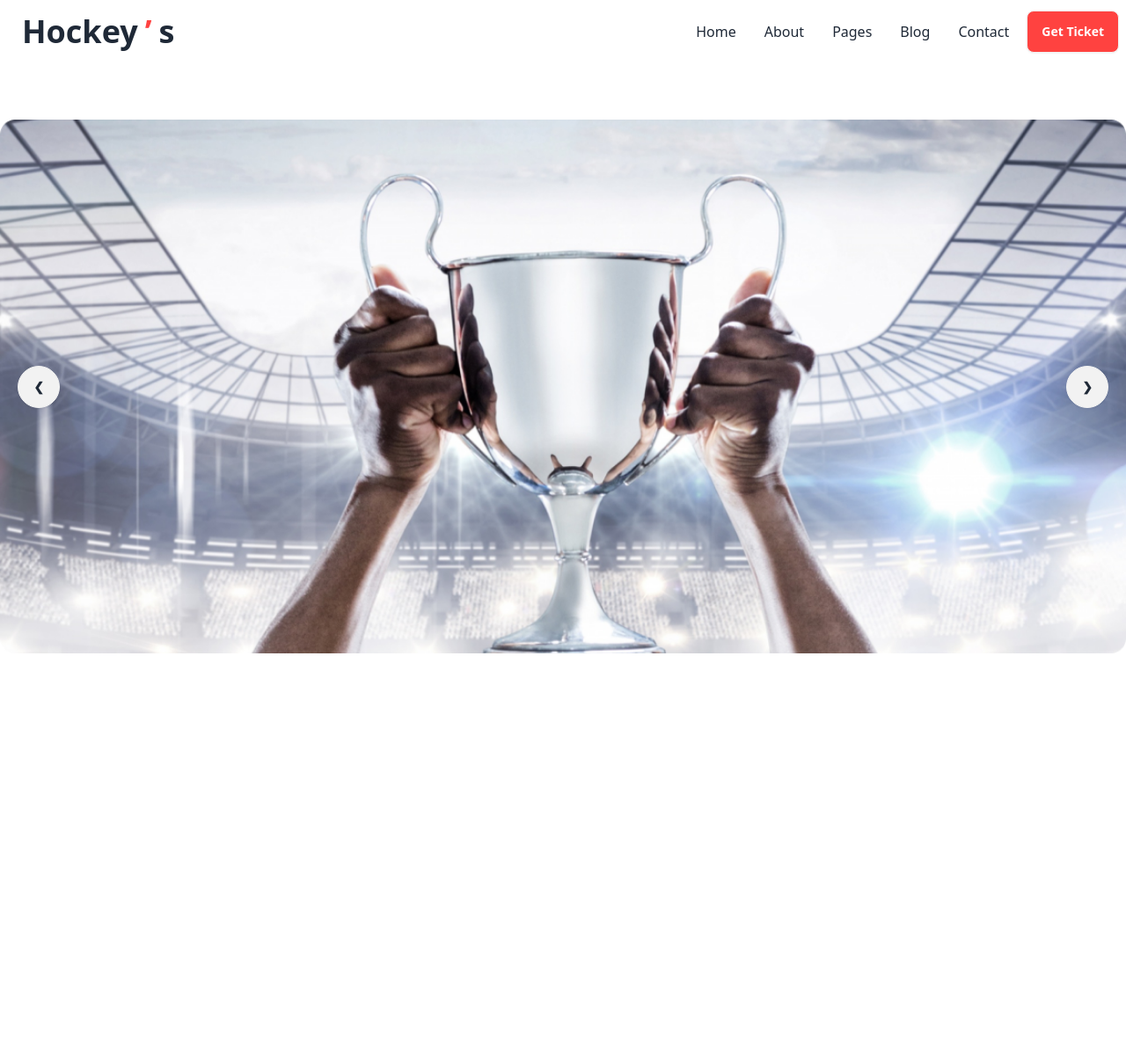
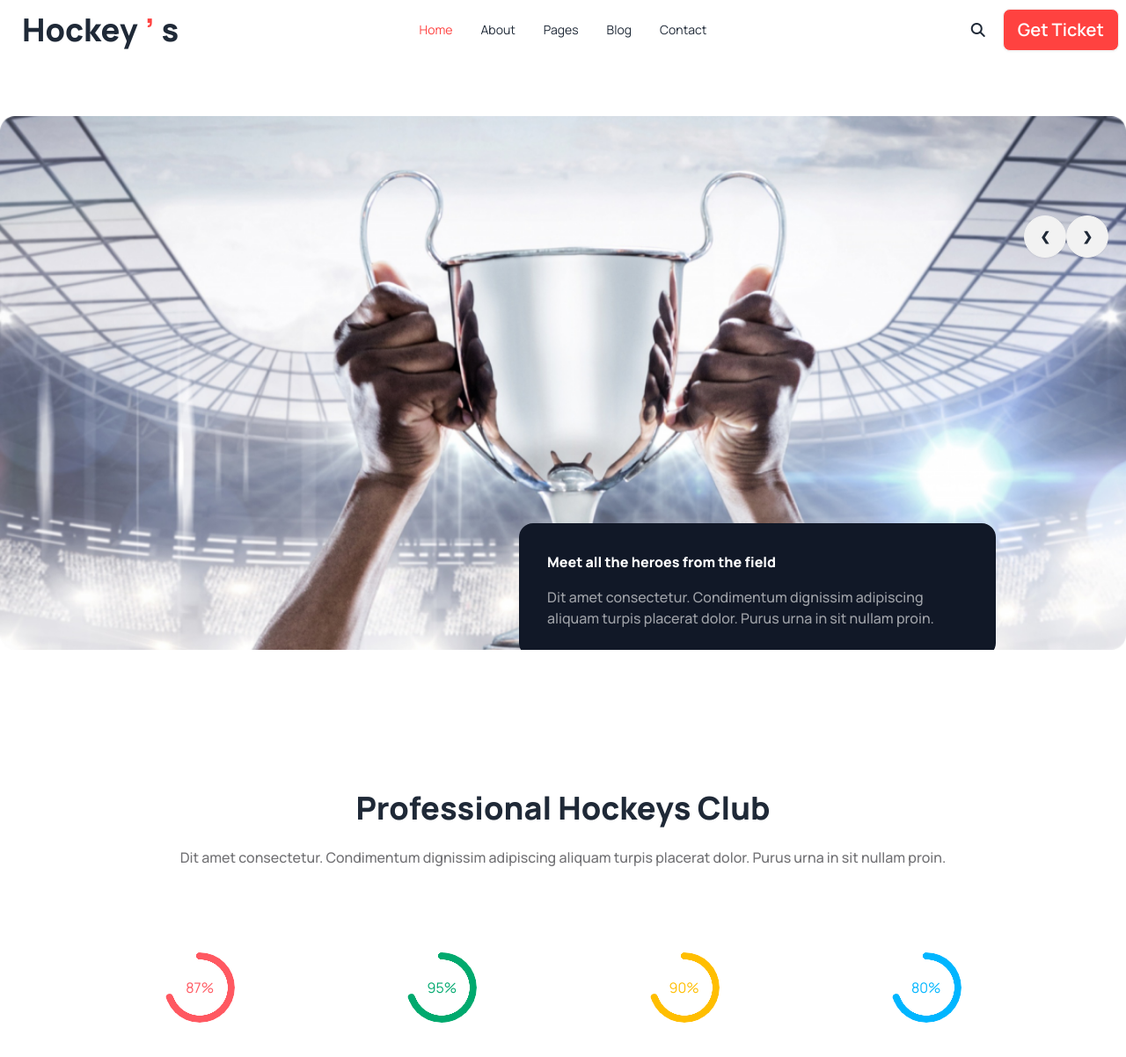
Before and after one commit to mominulislam2397/B9-A3-Hockeys, a plain HTML site: page index.html in a window 1280 px wide. Shown: the whole page at 88% size. Before the commit the page ends 807 px from the top, so only its background shows below. Drawn offline with nearby package versions, Linux system fonts and the light colour scheme.

Commit message:
ager git push vul hoyechilo thik kore home menu center or image cardadd kora holo

```diff
--- a/index.html
+++ b/index.html
@@ -7,6 +7,10 @@
   <!-- tailwind and daisyui -->
   <link href="https://cdn.jsdelivr.net/npm/daisyui@4.6.0/dist/full.min.css" rel="stylesheet" type="text/css" />
 <script src="https://cdn.tailwindcss.com"></script>
+  <!-- style css  -->
+<link rel="stylesheet" href="style.css">
+  <!-- font awsome  -->
+  <script src="https://kit.fontawesome.com/d1beebe5dd.js" crossorigin="anonymous"></script>
   <!-- manrope google fonts -->
 <link rel="preconnect" href="https://fonts.googleapis.com">
 <link rel="preconnect" href="https://fonts.gstatic.com" crossorigin>
@@ -24,20 +28,24 @@
     }
   }
 </script>
-<link rel="stylesheet" href="style.css">
+<style>
+  .font-manrope{
+    font-family: 'Manrope', sans-serif;
+  }
+</style>
 </head>
 <body class="font-manrope container mx-auto">
   <header class="md:container md:mx-auto">
     <!-- navbar -->
     <nav>
       <div class="navbar bg-base-100">
-        <div class="flex-1">
+        <div class="navbar-start">
           <div class="dropdown">
             <div tabindex="0" role="button" class="btn btn-ghost lg:hidden">
               <svg xmlns="http://www.w3.org/2000/svg" class="h-5 w-5" fill="none" viewBox="0 0 24 24" stroke="currentColor"><path stroke-linecap="round" stroke-linejoin="round" stroke-width="2" d="M4 6h16M4 12h8m-8 6h16" /></svg>
             </div>
             <ul tabindex="0" class="menu menu-sm dropdown-content mt-3 z-[1] p-2 text-base shadow bg-base-100 rounded-box w-52">
-              <li><a class="home-red">Home</a></li>
+              <li><a>Home</a></li>
               <li><a>About</a></li>
               <li><a>Pages</a></li>
               <li><a>Blog</a></li>
@@ -47,28 +55,40 @@
           <a class="btn btn-ghost text-4xl font-extrabold lg:text-4xl">Hockey <span class="text-hoceky-primary">’</span>s</a>
         </div>
         <div class="navbar-center hidden lg:flex">
-          <ul class="menu text-base menu-horizontal px-1">
-              <li><a>Home</a></li>
-              <li><a>About</a></li>
+          <ul class="menu menu-horizontal px-1">
+              <li class="text-hoceky-primary"><a>Home</a></li>
+              <li><a class="text-red">About</a></li>
               <li><a>Pages</a></li>
               <li><a>Blog</a></li>
               <li><a>Contact</a></li>
           </ul>
         </div>
-        <div class="">
-          <a class="btn bg-hoceky-primary text-white">Get Ticket</a>
+        <div class="navbar-end">
+          <div class="lg:felx lg:px-5">
+            <i class="fa-solid fa-magnifying-glass"></i>
+          </div>
+          <a class="btn bg-hoceky-primary text-white lg:text-xl text-xl">Get Ticket</a>
         </div>
       </div>
     </nav>
     <!-- slider or banner carousel  -->
     <div class="carousel my-16 w-full">
+      <!-- slide 1  -->
       <div id="slide1" class="carousel-item relative w-full">
-        <img src="Images/1.png" class="w-full" />
+        <img src="Images/1.png" class="container" />
         <div class="absolute flex justify-between transform -translate-y-1/2 left-5 right-5 top-1/2">
+          <div class="relative w-1/2 mt-[350px] ml-[570px] mr-[32px] mb-[32px]">
+            <div class=" absolute bg-gray-900 rounded-2xl  p-8 ">
+              <h2 class="text-white font-extrabold">Meet all the heroes from the field</h2>
+              <p class="text-white text-opacity-60 pt-4 font-medium">Dit amet consectetur. Condimentum dignissim adipiscing aliquam turpis placerat dolor. Purus urna in sit nullam proin. </p>
+            </div>
+          </div>
           <a href="#slide4" class="btn btn-circle">❮</a>
+
           <a href="#slide2" class="btn btn-circle">❯</a>
         </div>
       </div>
+      <!-- slide 2  -->
       <div id="slide2" class="carousel-item relative w-full">
         <img src="Images/banner-22.jpg" class="w-full" />
         <div class="absolute flex justify-between transform -translate-y-1/2 left-5 right-5 top-1/2">
@@ -76,6 +96,7 @@
           <a href="#slide3" class="btn btn-circle">❯</a>
         </div>
       </div>
+      <!-- slide 3  -->
       <div id="slide3" class="carousel-item relative w-full">
         <img src="Images/banner-3.jpg" class="w-full" />
         <div class="absolute flex justify-between transform -translate-y-1/2 left-5 right-5 top-1/2">
@@ -83,6 +104,7 @@
           <a href="#slide4" class="btn btn-circle">❯</a>
         </div>
       </div>
+      <!-- slide 4  -->
       <div id="slide4" class="carousel-item relative w-full">
         <img src="Images/banner-4.jpg" class="w-full" />
         <div class="absolute flex justify-between transform -translate-y-1/2 left-5 right-5 top-1/2">
@@ -92,7 +114,18 @@
       </div>
     </div>
   </header>
-  <main>
+  <main class="container mx-auto">
+    <section class="my-24 text-center">
+      <!-- professional hockcey  -->
+      <h3 class="text-4xl  font-extrabold">Professional Hockeys Club</h3>
+      <p class="font-medium mt-6">Dit amet consectetur. Condimentum dignissim adipiscing aliquam turpis placerat dolor. Purus urna in sit nullam proin. </p>
+      <div class="my-24">
+        <div class="radial-progress mx-24 text-error" style="--value:70;" role="progressbar">87%</div>
+        <div class="radial-progress mx-24 text-success" style="--value:70;" role="progressbar">95%</div>
+        <div class="radial-progress mx-24 text-warning" style="--value:70;" role="progressbar">90%</div>
+        <div class="radial-progress mx-24 text-info" style="--value:70;" role="progressbar">80%</div>
+      </div>
+    </section>
 
   </main>
   <footer>
--- a/style.css
+++ b/style.css
@@ -0,0 +1,3 @@
+.font-medium{
+  color: rgba(19, 19, 24, 0.60);
+}
```
